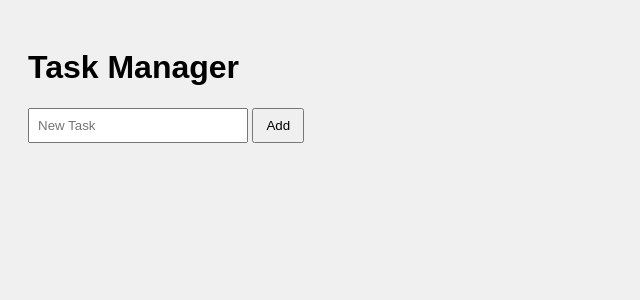
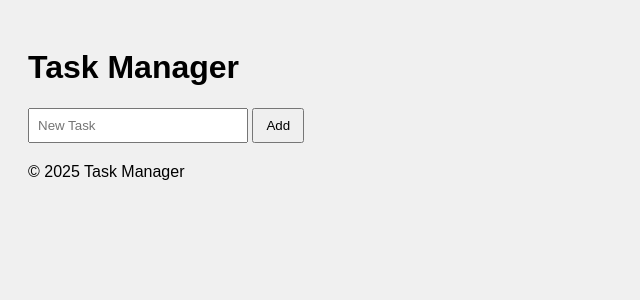
Before and after one commit to animalkhasyann/task_manager, a PHP site: page / in a window 1280 px wide. Shown: the top 300 px of the page, without its empty margins (0-640 px from the left). Run offline with PHP 8.4, Linux system fonts and the light colour scheme; data that the repository does not hold is empty.

Commit message:
Added footer section in index.php

```diff
--- a/index.php
+++ b/index.php
@@ -33,5 +33,8 @@ $result = $conn->query("SELECT * FROM tasks ORDER BY id DESC");
         </li>
         <?php endwhile; ?>
     </ul>
+    <footer>
+    <p>© 2025 Task Manager</p>
+</footer>
 </body>
 </html>
```
